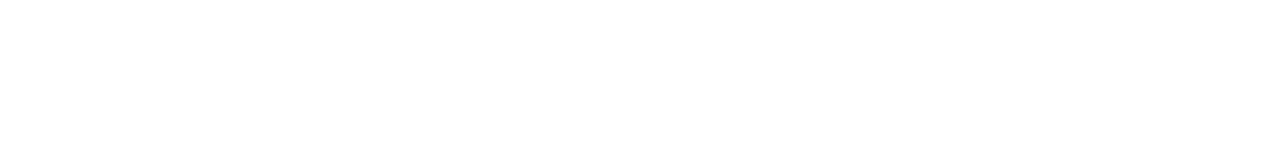
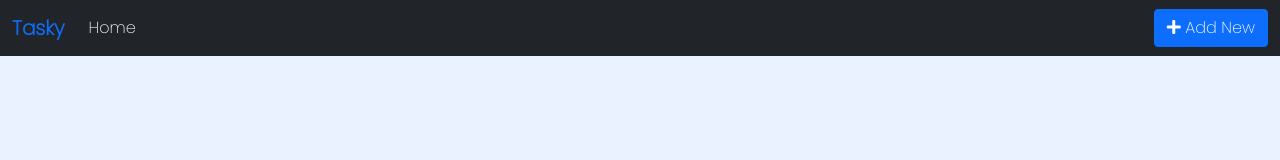
Before and after one commit to Shashank-0700/Task-Management-app-HTML-CSS-JS, a plain HTML site: page index.html in a window 1280 px wide. Drawn offline with nearby package versions, Linux system fonts and the light colour scheme.

Commit message:
Getting Started #2

```diff
--- a/index.html
+++ b/index.html
@@ -1,12 +1,61 @@
 <!DOCTYPE html>
 <html lang="en">
+
+
+
 <head>
     <meta charset="UTF-8">
     <meta http-equiv="X-UA-Compatible" content="IE=edge">
     <meta name="viewport" content="width=device-width, initial-scale=1.0">
-    <title> Task App </title>
+
+    <!-- Font link -->
+    <link rel="preconnect" href="https://fonts.gstatic.com">
+<link href="https://fonts.googleapis.com/css2?family=Poppins:ital,wght@0,200;0,200;1,100;1,200&display=swap" rel="stylesheet">
+
+    <!-- Font Awesome -->
+    <link rel="stylesheet" href="https://cdnjs.cloudflare.com/ajax/libs/font-awesome/5.15.3/css/all.min.css" integrity="sha512-iBBXm8fW90+nuLcSKlbmrPcLa0OT92xO1BIsZ+ywDWZCvqsWgccV3gFoRBv0z+8dLJgyAHIhR35VZc2oM/gI1w==" crossorigin="anonymous" referrerpolicy="no-referrer" />
+
+    <!-- Bootstrap CSS only -->
+    <link href="https://cdn.jsdelivr.net/npm/bootstrap@5.0.1/dist/css/bootstrap.min.css" rel="stylesheet" integrity="sha384-+0n0xVW2eSR5OomGNYDnhzAbDsOXxcvSN1TPprVMTNDbiYZCxYbOOl7+AMvyTG2x" crossorigin="anonymous">
+
+    <!-- Our Css  File -->
+    <link rel="stylesheet" href="style.css">
+
+    <title>Tasky</title>
 </head>
-<body>
+
+
+
+<body onload="loadInitialCardData()">
+
+    <!-- NavBar code -->
+    <nav class="navbar navbar-expand-lg navbar-dark bg-dark">
+        <div class="container-fluid">
+          <a class="navbar-brand fw-bold text-primary" href="#">Tasky</a>
+          <button class="navbar-toggler" type="button" data-bs-toggle="collapse" data-bs-target="#navbarSupportedContent" aria-controls="navbarSupportedContent" aria-expanded="false" aria-label="Toggle navigation">
+            <span class="navbar-toggler-icon"></span>
+          </button>
+          <div class="collapse navbar-collapse" id="navbarSupportedContent">
+            <ul class="navbar-nav me-auto mb-2 mb-lg-0">
+              <li class="nav-item">
+                <a class="nav-link active" aria-current="page" href="#">Home</a>
+              </li>
+            </ul>
+            <button type="button" class="btn btn-primary" data-bs-toggle="modal" data-bs-target="#exampleModal"><i class="fas fa-plus"></i> Add New</button>
+          </div>
+        </div>
+    </nav>
+
+
+
+    <!-- JavaScript Bundle with Popper -->
+<script
+src="https://cdn.jsdelivr.net/npm/bootstrap@5.0.1/dist/js/bootstrap.bundle.min.js" integrity="sha384-gtEjrD/SeCtmISkJkNUaaKMoLD0//ElJ19smozuHV6z3Iehds+3Ulb9Bn9Plx0x4" crossorigin="anonymous">
+</script>
+
+  <!-- Our JavaScript file  -->
+
+  <script src="index.js"></script>
 
 </body>
 </html>
--- /dev/null
+++ b/style.css
@@ -0,0 +1,5 @@
+
+body{
+    background-color: #ebf2ff;
+    font-family: "Poppins", sans-serif;
+}
```
Also changed, not shown: index.js (added).
